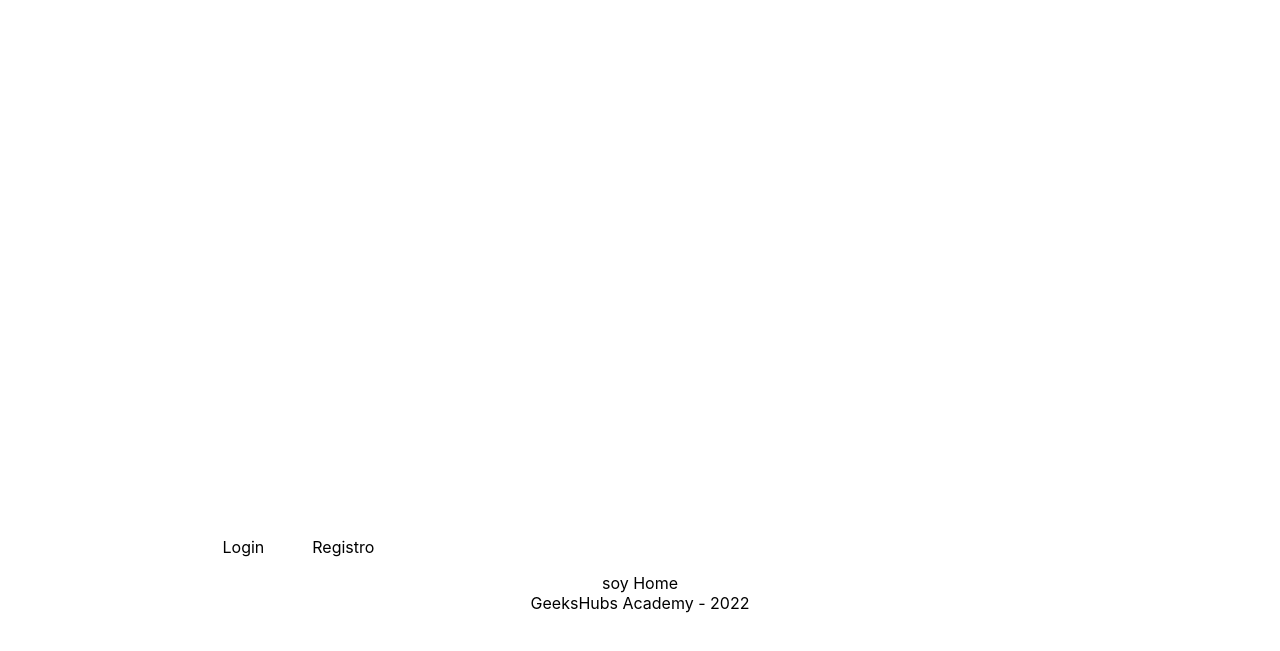
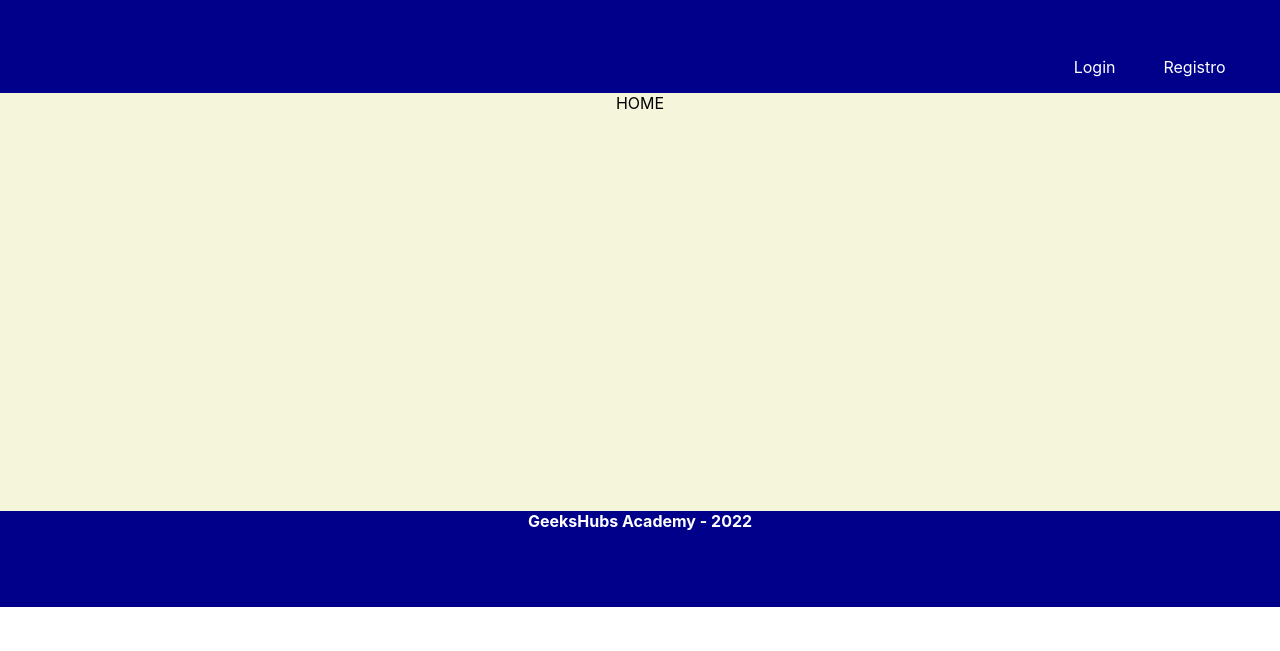
Before and after one commit to RafaelOrti/2.frontend-PERN-inteligencia-artificial-vision-artificial, a React (Create React App) app in the folder app-ia-peliculas/: page / in a window 1280 px wide. Shown: the part 147-798 px from the top of the page. Built offline with nearby package versions, Linux system fonts and the light colour scheme.

Commit message:
feat: Define basic navigate function
Button view change

```diff
--- a/app-ia-peliculas/src/App.js
+++ b/app-ia-peliculas/src/App.js
@@ -2,10 +2,12 @@
 import './App.css';
 
 import {BrowserRouter, Routes, Route} from 'react-router-dom';
+
 import Header from './Components/Header/Header';
 import Footer from './Components/Footer/Footer';
 import Home from './Containers/Home/Home';
 import Login from './Containers/Login/Login';
+import Register from './Containers/Register/Register';
 
 
 function App() {
@@ -18,8 +20,9 @@ function App() {
 
         <Routes>
 
-        <Route path="/" element={<Home/>}/>
-        <Route path="/login" element={<Login/>}/>
+          <Route path="/" element={<Home/>}/>
+          <Route path="/login" element={<Login/>}/>
+          <Route path="/register" element={<Register/>}/>
 
 
 
--- a/app-ia-peliculas/src/Components/Footer/Footer.css
+++ b/app-ia-peliculas/src/Components/Footer/Footer.css
@@ -0,0 +1,7 @@
+
+.designFooter {
+    height: 6em;
+    background-color: darkblue;
+    color: white;
+    font-weight: bold;
+}
--- a/app-ia-peliculas/src/Components/Header/Header.jsx
+++ b/app-ia-peliculas/src/Components/Header/Header.jsx
@@ -1,6 +1,5 @@
 import React from 'react';
 import {useNavigate} from 'react-router-dom';
-
 
 import './Header.css';
 
@@ -8,8 +7,16 @@ const Header = () => {
 
     let navigate = useNavigate();
 
+    const navegar = (lugar) => {
+
+        setTimeout(()=> {
+            navigate(lugar);
+        }, 200);
+
+    }
+
     return (
-        <div className='designHeader<'>
+        <div className='designHeader'>
             <div className="headerSpace"></div>
             <div className="headerSpace"></div>
             <div className="headerSpace linksDesign">
@@ -18,6 +25,7 @@ const Header = () => {
             </div>
         </div>
     )
+
 }
 
 export default Header;
--- a/app-ia-peliculas/src/Containers/Home/Home.css
+++ b/app-ia-peliculas/src/Containers/Home/Home.css
@@ -0,0 +1,7 @@
+
+.designHome {
+
+    background-color: beige;
+
+    height: 26.1em;
+}
--- a/app-ia-peliculas/src/Containers/Home/Home.jsx
+++ b/app-ia-peliculas/src/Containers/Home/Home.jsx
@@ -4,8 +4,8 @@ import './Home.css';
 
 const Home = () => {
     return (
-        <div>
-            soy Home
+        <div className='designHome'>
+            HOME
         </div>
     )
 }
--- a/app-ia-peliculas/src/Containers/Login/Login.css
+++ b/app-ia-peliculas/src/Containers/Login/Login.css
@@ -0,0 +1,28 @@
+
+.designLogin {
+
+    background-color: beige;
+
+    height: 26.1em;
+
+    display: flex;
+    flex-direction: column;
+    justify-content: center;
+    align-items: center;
+}
+
+.loginButton {
+    width: 9em;
+    height: 3em;
+
+    color: white;
+
+    transition: 0.3s;
+    background-color: green;
+
+    display: flex;
+    align-items: center;
+    justify-content: center;
+
+    margin-top: 2em;
+}
--- a/app-ia-peliculas/src/Containers/Login/Login.jsx
+++ b/app-ia-peliculas/src/Containers/Login/Login.jsx
@@ -1,10 +1,11 @@
 import React from 'react';
+import { useNavigate } from 'react-router-dom';
 
 import './Login.css';
 
 const Login = () => {
     return (
-        <div>
+        <div className='designLogin'>
             soy Login
         </div>
     )
```
